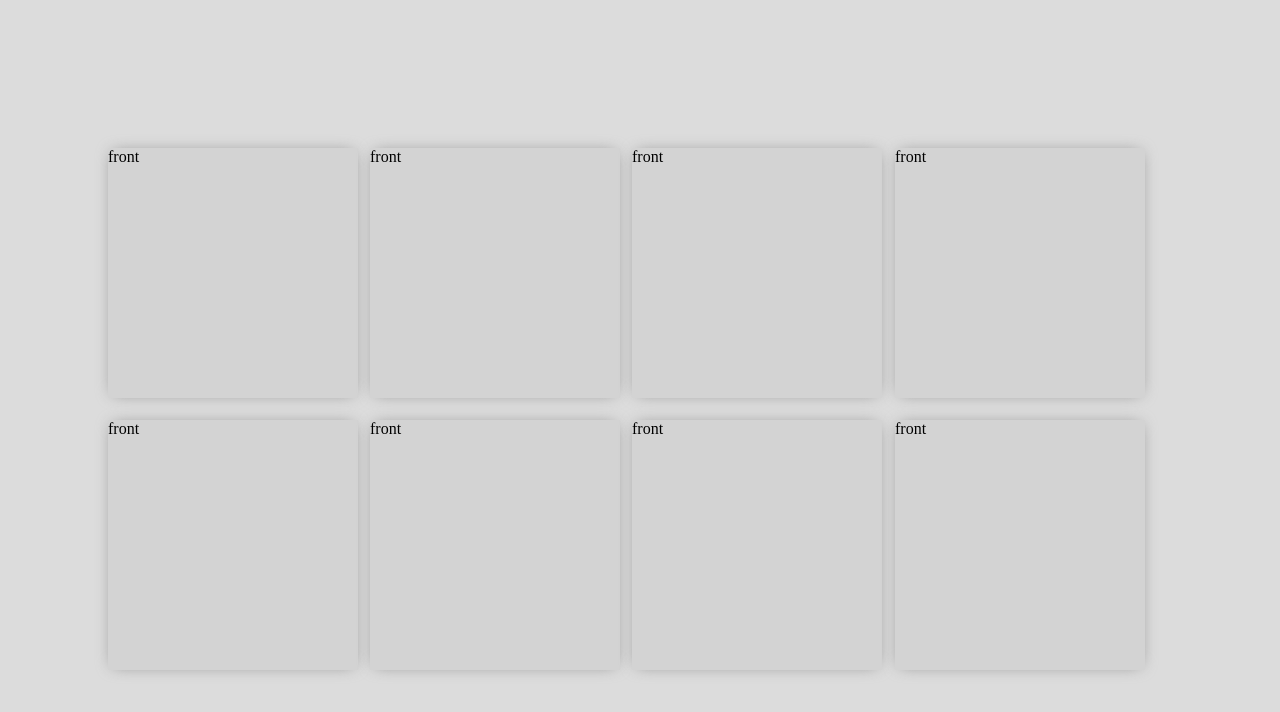
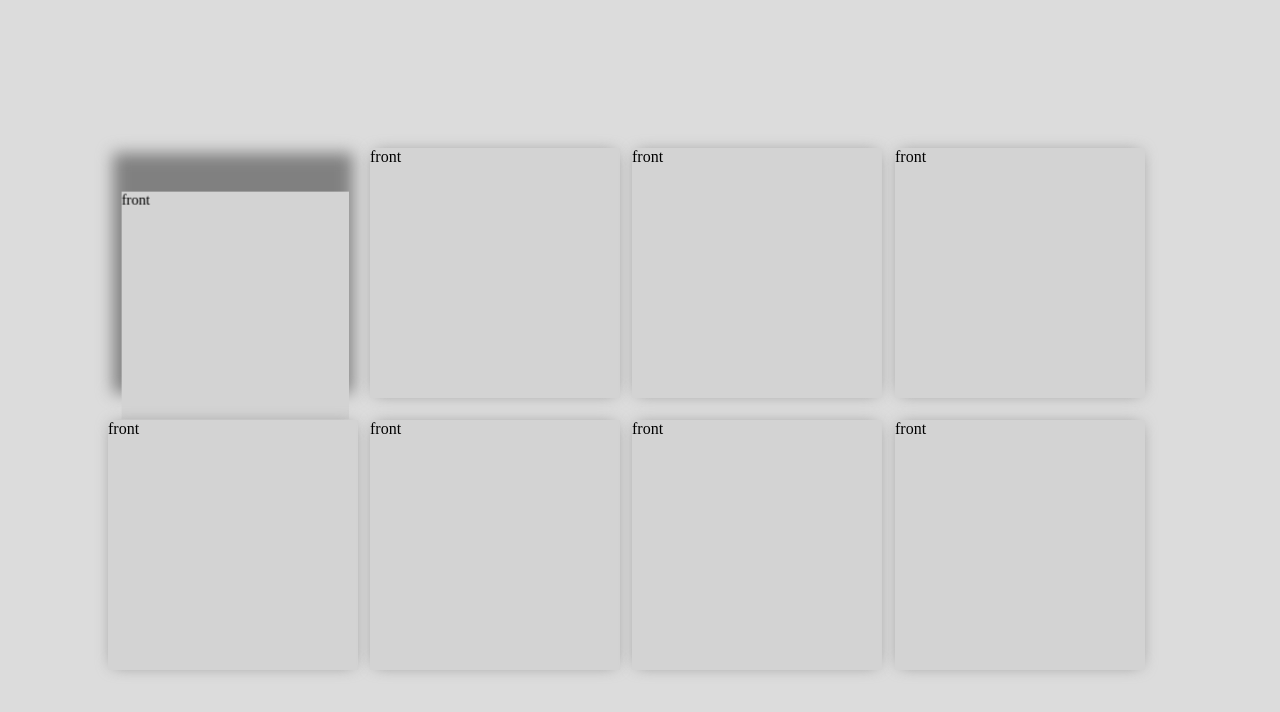
Before and after one commit to sxianda/directional-shadow-deprecated, a plain HTML site: page index.html in a window 1280 px wide. Shown: the top 712 px of the page. Drawn offline with Linux system fonts and the light colour scheme.

Commit message:
Update index.html

```diff
--- a/index.html
+++ b/index.html
@@ -57,7 +57,7 @@
       <div class="container">
         <div class="shadow-collection">
           <div class="perspective">
-            <div id="square1" class="directional-shadow square" shadow-x="20" shadow-y="30" shadow-depth="500px" onmouseover="toggleElement(this, 130)" onmouseleave="toggleElement(this, 0.01)">
+            <div id="square1" class="directional-shadow square" style="transform: translateZ(-100px)" shadow-x="20" shadow-y="30" shadow-depth="500px" onmouseover="toggleElement(this, 130)" onmouseleave="toggleElement(this, 0.01)">
               <figure class="front">front</figure>
               <figure class="back">This is the content.</figure>
             </div>
```
